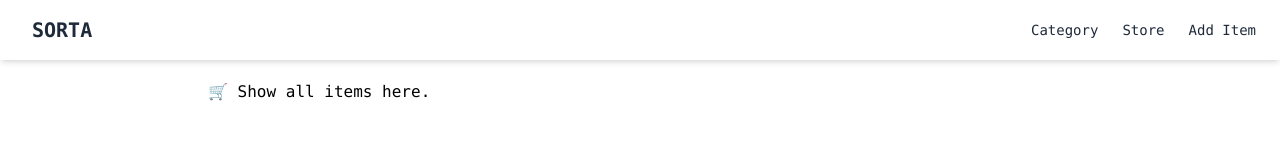
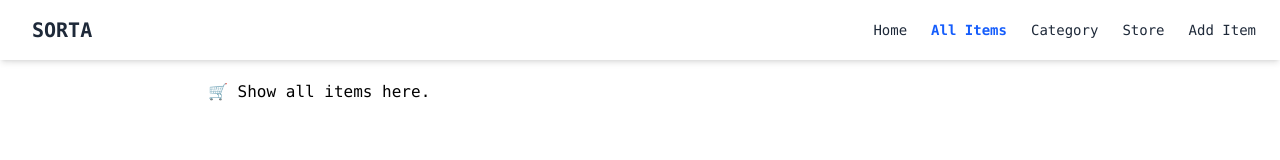
Before and after one commit to breconm/SORTA, a React app: page / in a window 1280 px wide. Shown: the top 160 px of the page. Built offline with nearby package versions, Linux system fonts and the light colour scheme; the HTML template or start-up script is replaced by a standard one.

Commit message:
Chnages and additions

```diff
--- a/src/App.jsx
+++ b/src/App.jsx
@@ -1,7 +1,8 @@
 import { useState } from 'react';
-import Navbar from './components/Navbar/Navbar.jsx'
-// import Hero from './components/Hero/Hero.jsx'
-import './App.css'
+import Navbar from './components/Navbar/Navbar.jsx';
+import Hero from './components/Hero/Hero.jsx';
+
+import './App.css';
 
 function App() {
   const [currentTab, setCurrentTab] = useState('All Items');
@@ -9,15 +10,16 @@ function App() {
   return (
     <>
       <Navbar currentTab={currentTab} setCurrentTab={setCurrentTab} />
-
       <main className="pt-20 px-4 max-w-4xl mx-auto font-mono">
+        {currentTab === 'Home'}
         {currentTab === 'All Items' && <p>🛒 Show all items here.</p>}
         {currentTab === 'Category' && <p>📂 Organize or view by category.</p>}
         {currentTab === 'Store' && <p>🏬 View items by store.</p>}
         {currentTab === 'Add Item' && <p>➕ Add a new item form here.</p>}
       </main>
+      {currentTab === 'Home' && <Hero />} {/* Render Hero only for 'Home' */}
     </>
   );
 }
 
-export default App
+export default App;
--- a/src/components/Hero/Hero.jsx
+++ b/src/components/Hero/Hero.jsx
@@ -1,5 +1,5 @@
 import React from 'react';
-import heroImage from '../assets/app-pic.png';
+import heroImage from '../../assets/app-pic.png'; // Correct relative path
 
 function Hero() {
   return (
--- a/src/components/Navbar/Navbar.jsx
+++ b/src/components/Navbar/Navbar.jsx
@@ -13,7 +13,7 @@ const Navbar = ({ currentTab, setCurrentTab }) => {
       <div className="max-w-7xl mx-auto px-6 py-4 flex justify-between items-center">
         {/* Logo */}
         <span
-          onClick={() => setCurrentTab('All Items')}
+          onClick={() => setCurrentTab('Home')}
           className="text-xl font-semibold font-mono text-gray-800 hover:text-blue-600 flex items-center cursor-pointer"
         >
           <i className="fa-solid fa-list-check pr-2 text-blue-500"></i>
@@ -33,6 +33,12 @@ const Navbar = ({ currentTab, setCurrentTab }) => {
 
         {/* Desktop Menu */}
         <div className="hidden md:flex space-x-6 font-mono text-sm">
+        <span onClick={() => setCurrentTab('Home')} className={linkStyle('Home')}>
+            Home
+          </span>
+          <span onClick={() => setCurrentTab('All Items')} className={linkStyle('All Items')}>
+            All Items
+          </span>
           <span onClick={() => setCurrentTab('Category')} className={linkStyle('Category')}>
             Category
           </span>
@@ -48,6 +54,12 @@ const Navbar = ({ currentTab, setCurrentTab }) => {
       {/* Mobile Menu Dropdown */}
       {menuOpen && (
         <div className="md:hidden px-6 pb-4 font-mono bg-white border-t shadow">
+          <span onClick={() => { setCurrentTab('Home'); setMenuOpen(false); }} className="block py-2 hover:text-blue-600">
+            Home
+          </span>
+          <span onClick={() => { setCurrentTab('All Items'); setMenuOpen(false); }} className="block py-2 hover:text-blue-600">
+            All Items
+          </span>
           <span onClick={() => { setCurrentTab('Category'); setMenuOpen(false); }} className="block py-2 hover:text-blue-600">
             Category
           </span>
```
